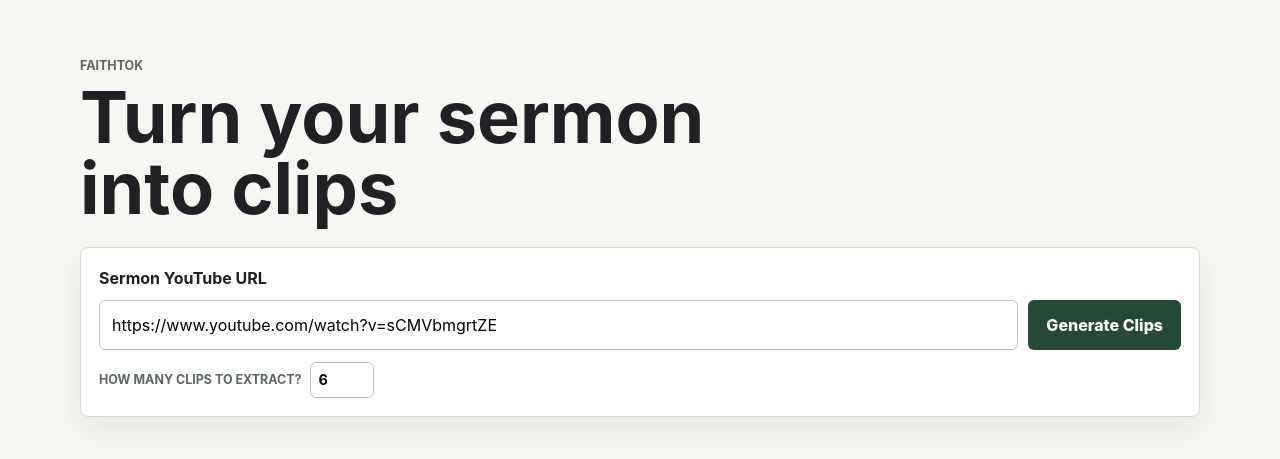
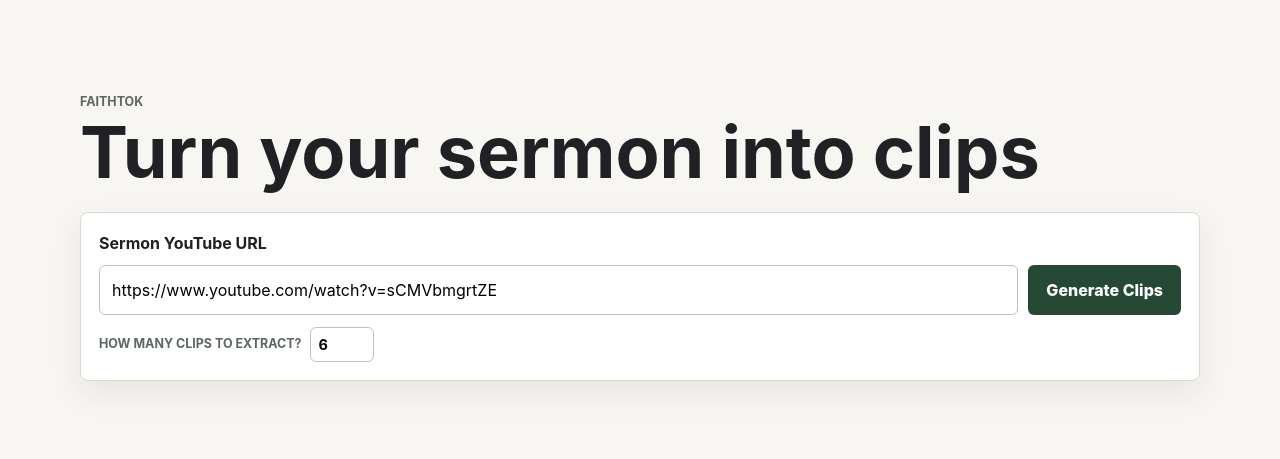
Before and after one commit to MatthewCline-git/faithflips, a website built with Vite: page apps/web/index.html in a window 1280 px wide. Shown: the part 147-606 px from the top of the page. Built offline with nearby package versions, Linux system fonts and the light colour scheme; no server answers.

Commit message:
Keep h1 headline on one line at all viewport widths
Co-Authored-By: Claude Sonnet 4.6 <noreply@anthropic.com>

```diff
--- a/apps/web/src/styles.css
+++ b/apps/web/src/styles.css
@@ -68,10 +68,10 @@ p {
 }
 
 h1 {
-  font-size: clamp(2rem, 6vw, 4.5rem);
+  font-size: clamp(1rem, 6vw, 4.5rem);
   line-height: 0.98;
-  max-width: 760px;
   margin-bottom: 0;
+  white-space: nowrap;
 }
 
 h2 {
```
